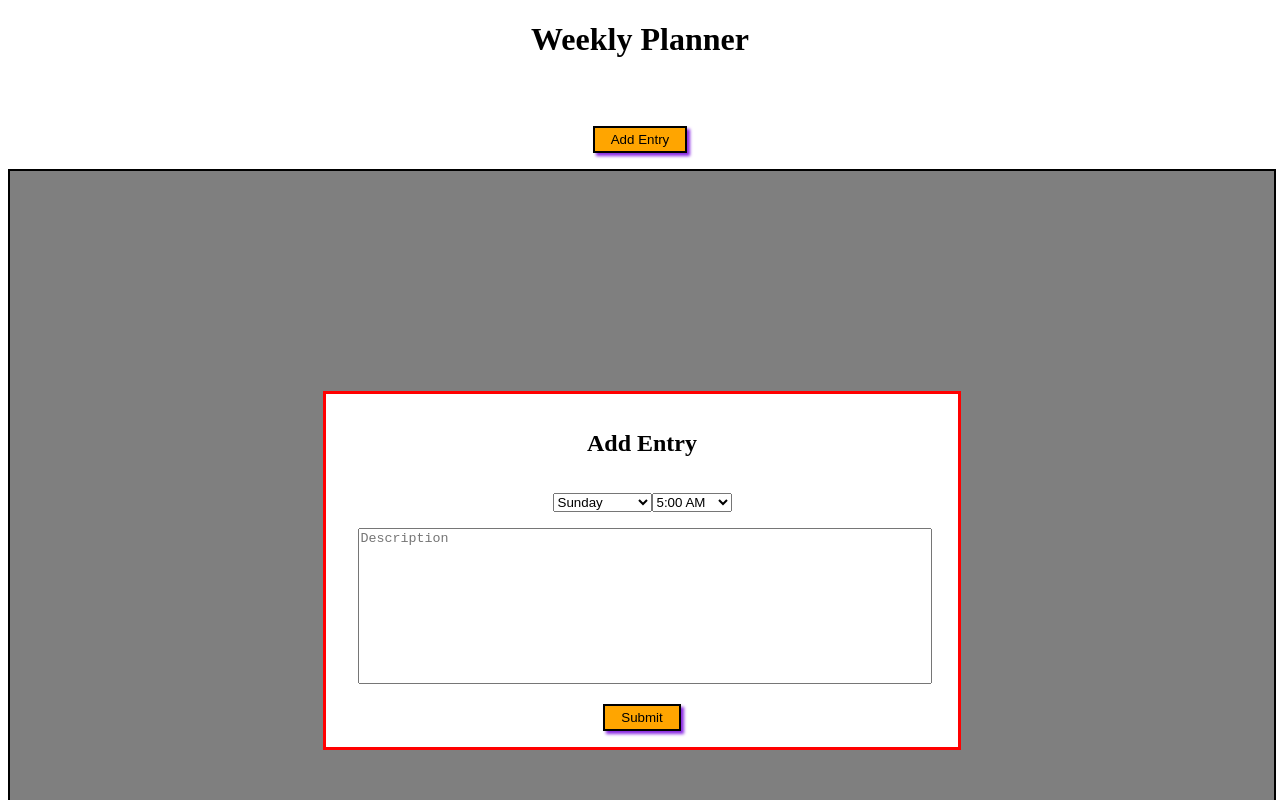
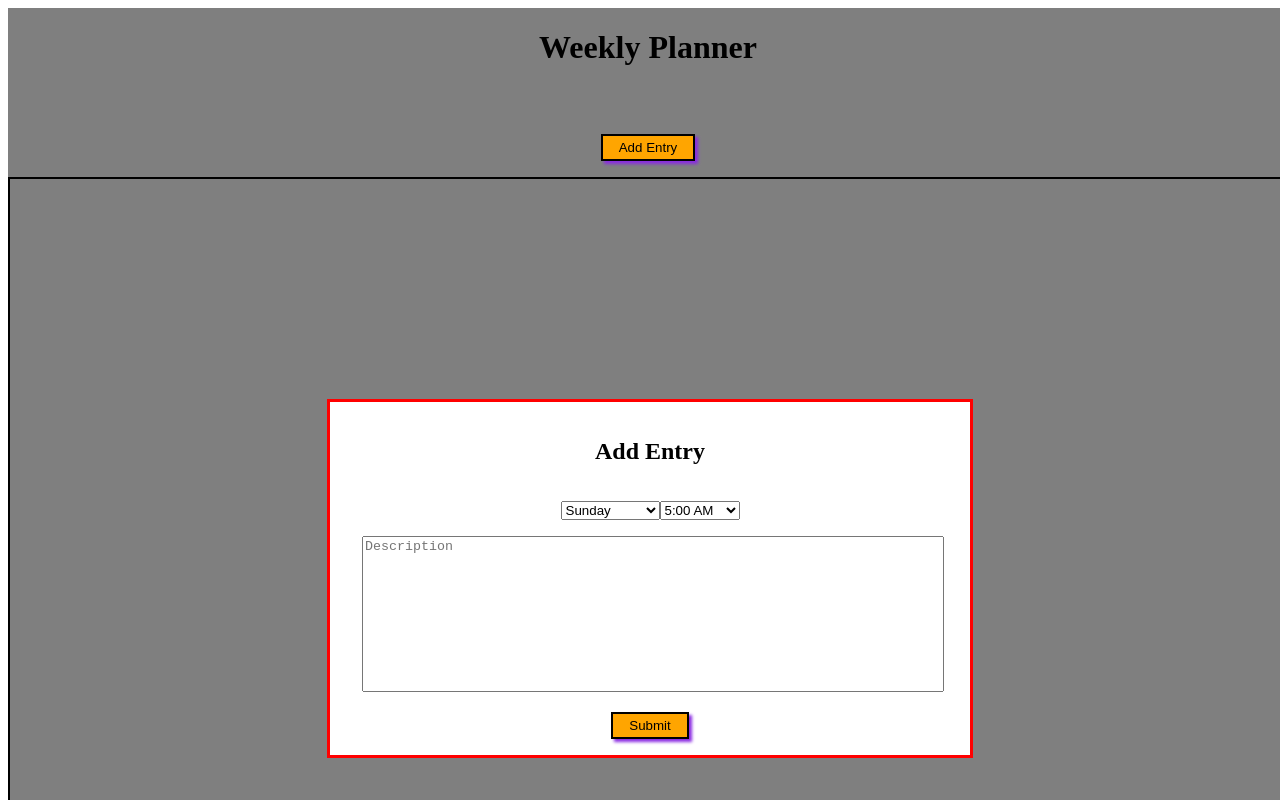
Before and after one commit to nickkniola/week-planner, a plain HTML site: page index.html in a window 1280 px wide. Shown: the top 800 px of the page. Drawn offline with Linux system fonts and the light colour scheme.

```diff
--- a/index.html
+++ b/index.html
@@ -7,10 +7,11 @@
   <link rel="stylesheet" href="styles.css">
 </head>
 <body>
-  <header>
-    <h1>Weekly Planner</h1>
-  </header>
+  <div class="overlay">
   <div class="container">
+    <header>
+      <h1>Weekly Planner</h1>
+    </header>
     <div class="row linkbuttons hidden">
         <a class="button" href="#" data-view="sunday">Sunday</a>
         <a class="button" href="#" data-view="monday">Monday</a>
@@ -24,7 +25,7 @@
       <button>Add Entry</button>
     </div>
   </div>
-  <div class="modal-container overlay">
+  <div class="modal-container">
       <div class="modal">
         <div class="row">
           <h2>Add Entry</h2>
@@ -70,6 +71,7 @@
         </form>
       </div>
   </div>
+  </div>
   <script src="main.js"></script>
 </body>
 </html>
--- a/styles.css
+++ b/styles.css
@@ -48,7 +48,13 @@
   display: flex;
   justify-content: center;
   align-items: center;
+}
+
+.overlay {
+  position: fixed;
   background-color: rgba(0, 0, 0, 0.5);
+  width: 100%;
+  height: 100%;
 }
 
 .modal {
```
